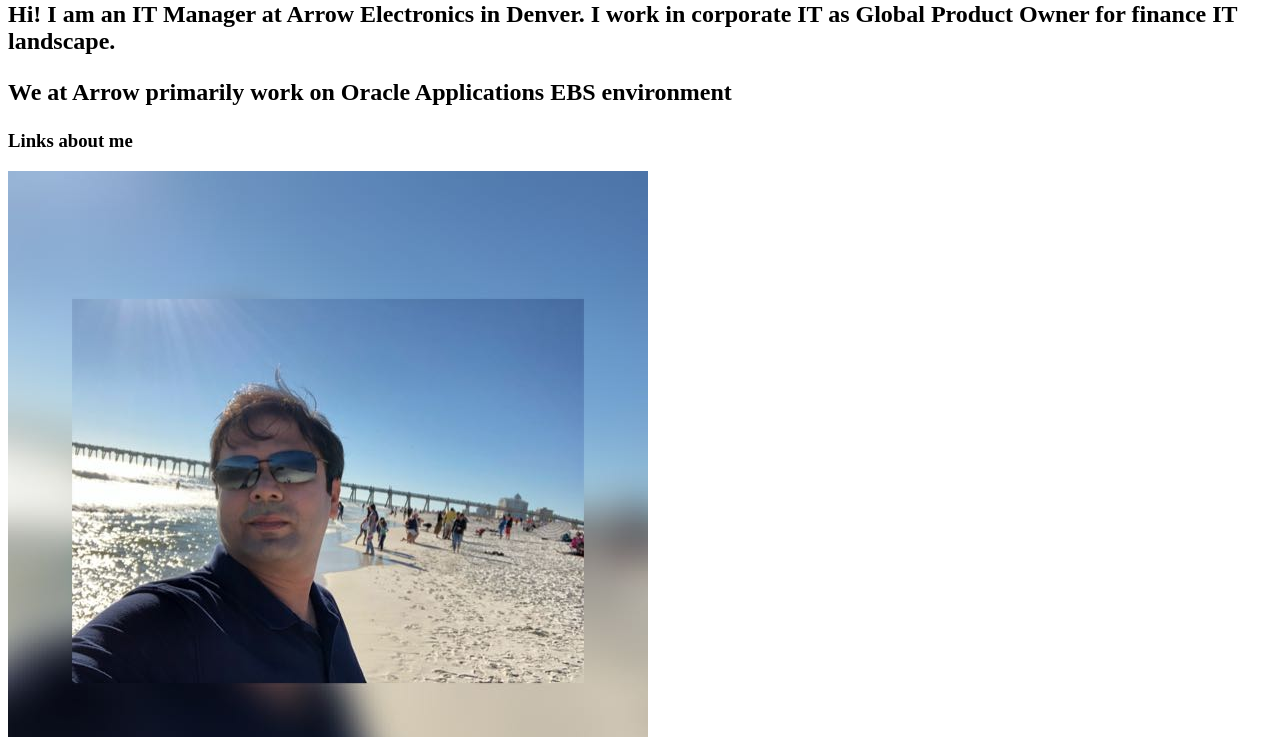
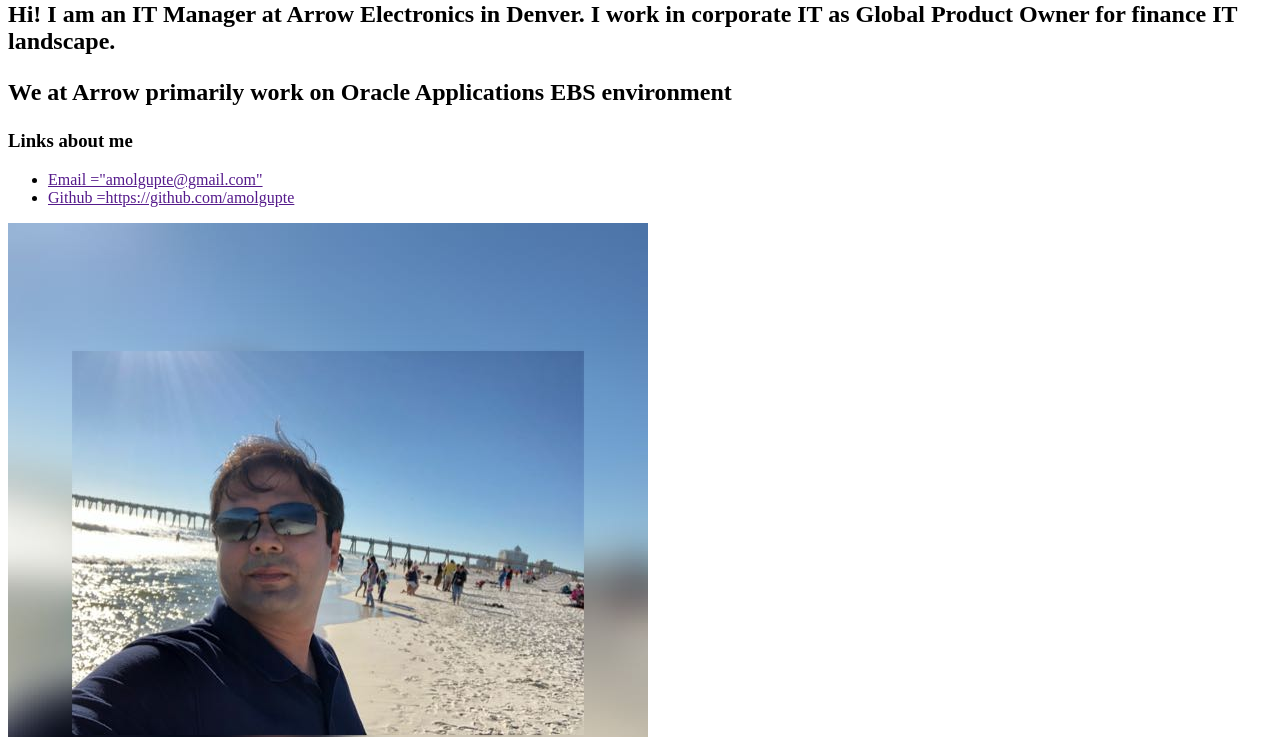
Before and after one commit to amolgupte/amolgupte.github.io, a plain HTML site: page index.html in a window 1280 px wide. Shown: the part 79-816 px from the top of the page. Drawn offline with Linux system fonts and the light colour scheme.

Commit message:
Update index.html

```diff
--- a/index.html
+++ b/index.html
@@ -10,9 +10,13 @@
 <h1> MY name is Amol Gupte</h1>
 <h2>Hi! I am an IT Manager at Arrow Electronics in Denver. I work in corporate IT as Global Product Owner for finance IT landscape. <p>We at Arrow primarily work on Oracle Applications EBS environment</p></h2>
 <h3>Links about me</h3>
-<p><a href Email ="amolgupte@gmail.com"></a></p>
-<a href Github ="https://github.com/amolgupte"</a></p>
+<ul>
+    <li><a href Email ="amolgupte@gmail.com"> Email ="amolgupte@gmail.com"</a></li>
+    <li><a href Github ="https://github.com/amolgupte">Github =https://github.com/amolgupte </a></li>
 
+
+
+</ul>
 <img src="Amol Pic.jpg">
 
 <hr>
```
